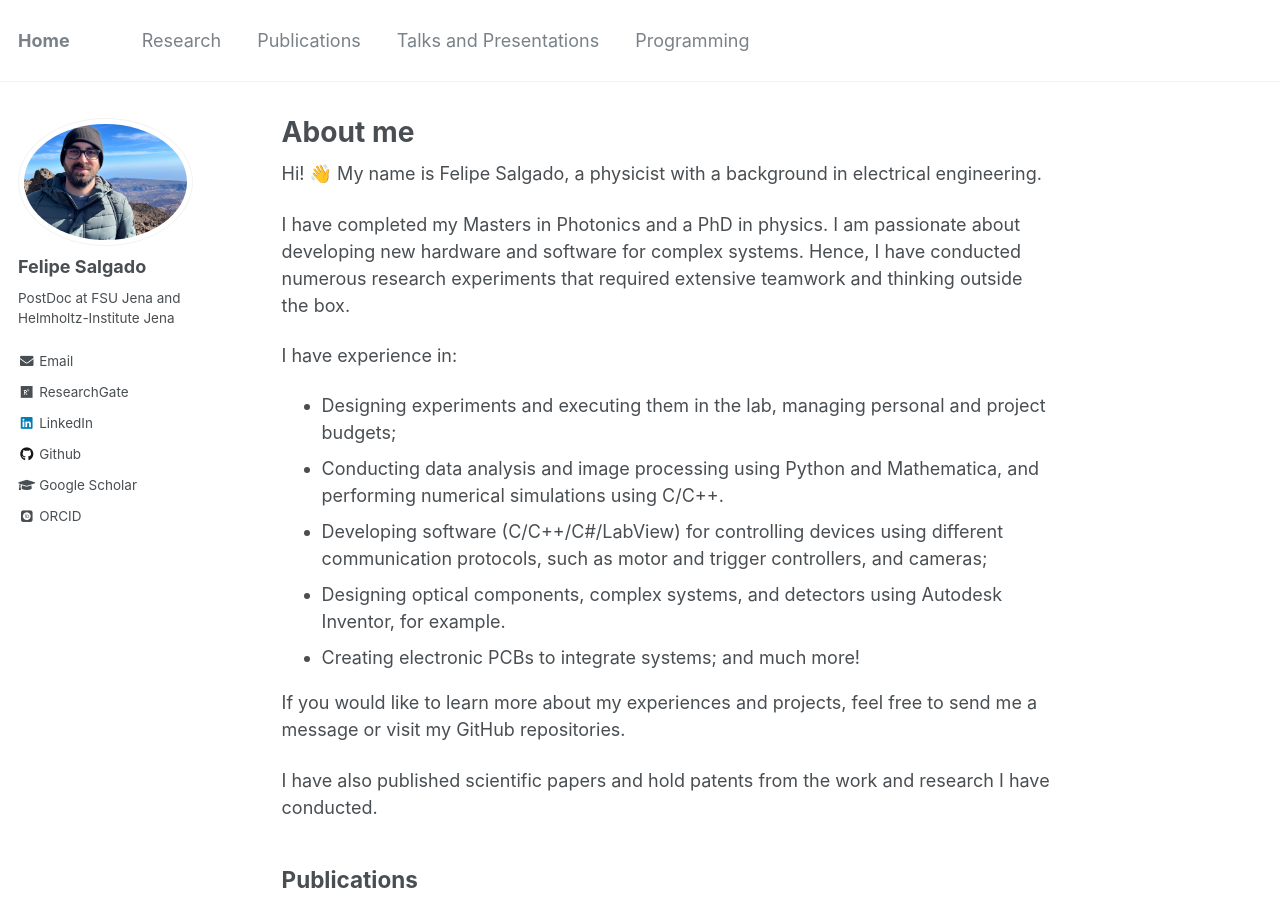
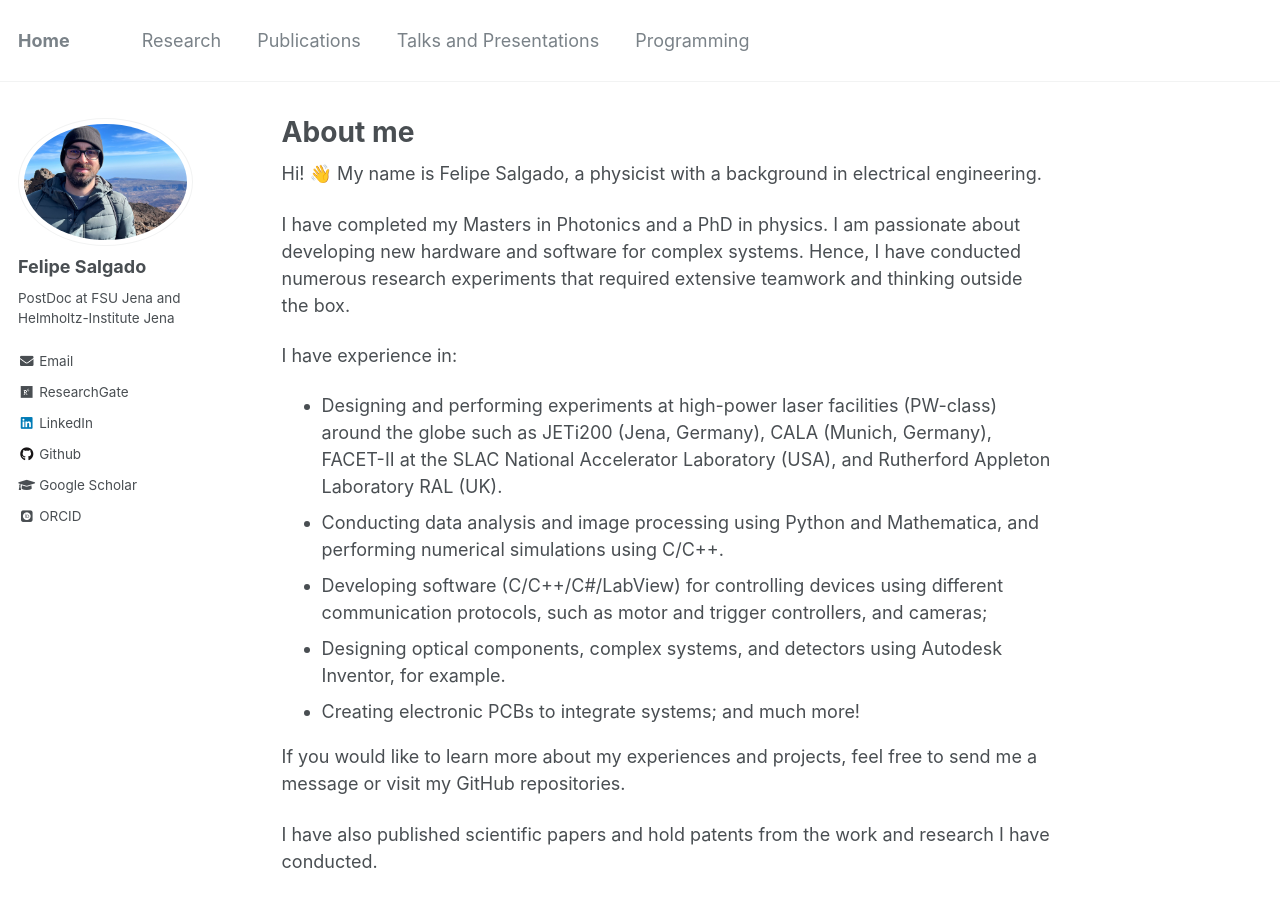
Before and after one commit to felipecsalgado/felipecsalgado.github.io, a Jekyll site: the page built from _pages/about.md, in a window 1280 px wide and 900 px high. Built offline with Jekyll 4.4.1, drawn with Linux system fonts in a browser that asks for light colours; some web fonts are replaced.

Commit message:
change about intro

```diff
--- a/_pages/about.md
+++ b/_pages/about.md
@@ -12,7 +12,7 @@
 I have completed my Masters in Photonics and a PhD in physics. I am passionate about developing new hardware and software for complex systems. Hence, I have conducted numerous research experiments that required extensive teamwork and thinking outside the box.
 
 I have experience in:
-* Designing experiments and executing them in the lab, managing personal and project budgets;
+* Designing and performing experiments at high-power laser facilities (PW-class) around the globe such as JETi200 (Jena, Germany), CALA (Munich, Germany), FACET-II at the SLAC National Accelerator Laboratory (USA), and Rutherford Appleton Laboratory RAL (UK).
 * Conducting data analysis and image processing using Python and Mathematica, and performing numerical simulations using C/C++.
 * Developing software (C/C++/C#/LabView) for controlling devices using different communication protocols, such as motor and trigger controllers, and cameras;
 * Designing optical components, complex systems, and detectors using Autodesk Inventor, for example.
```
